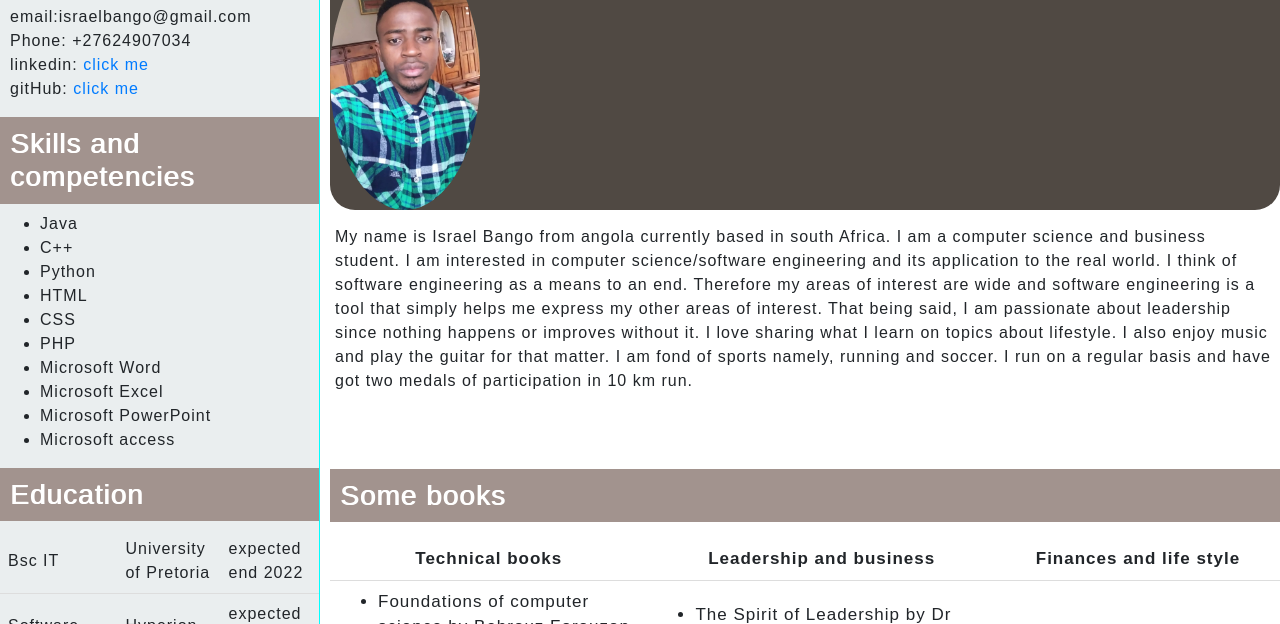
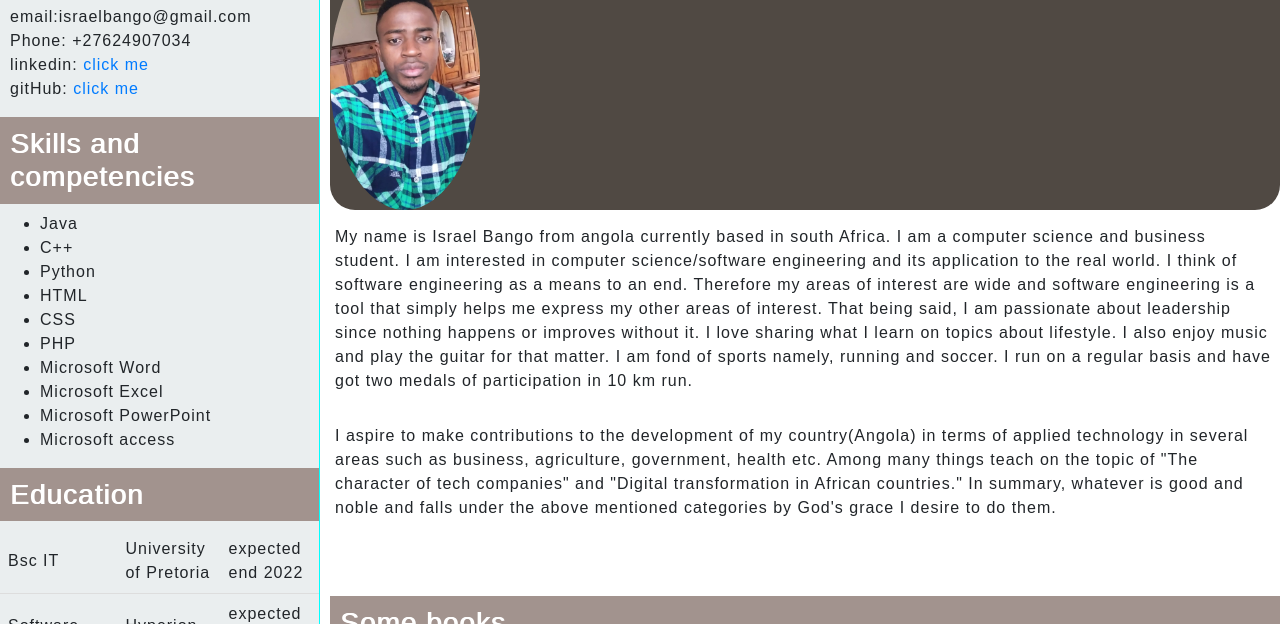
Before and after one commit to Ibango7/Israel_Bango_page, a plain HTML site: page index.html in a window 1280 px wide. Shown: the part 113-737 px from the top of the page. Drawn offline with nearby package versions, Linux system fonts and the light colour scheme.

Commit message:
Update index.html

```diff
--- a/index.html
+++ b/index.html
@@ -90,7 +90,7 @@
                     leadership since nothing happens or improves without it. I love sharing what I learn on topics about lifestyle. I also enjoy music and play the guitar for that matter.
                     I am fond of sports namely, running and soccer. I run on a regular basis and have got two medals of participation in 10 km run.
                 </p>
-                <p class ="text-bio" style="display:none">
+                <p class ="text-bio hide">
                     I aspire to make contributions to the development of my country(Angola) in terms of applied technology
                     in several areas such as  business, agriculture, government, health etc.
                     Among many things teach on the topic of "The character of tech companies"
```
